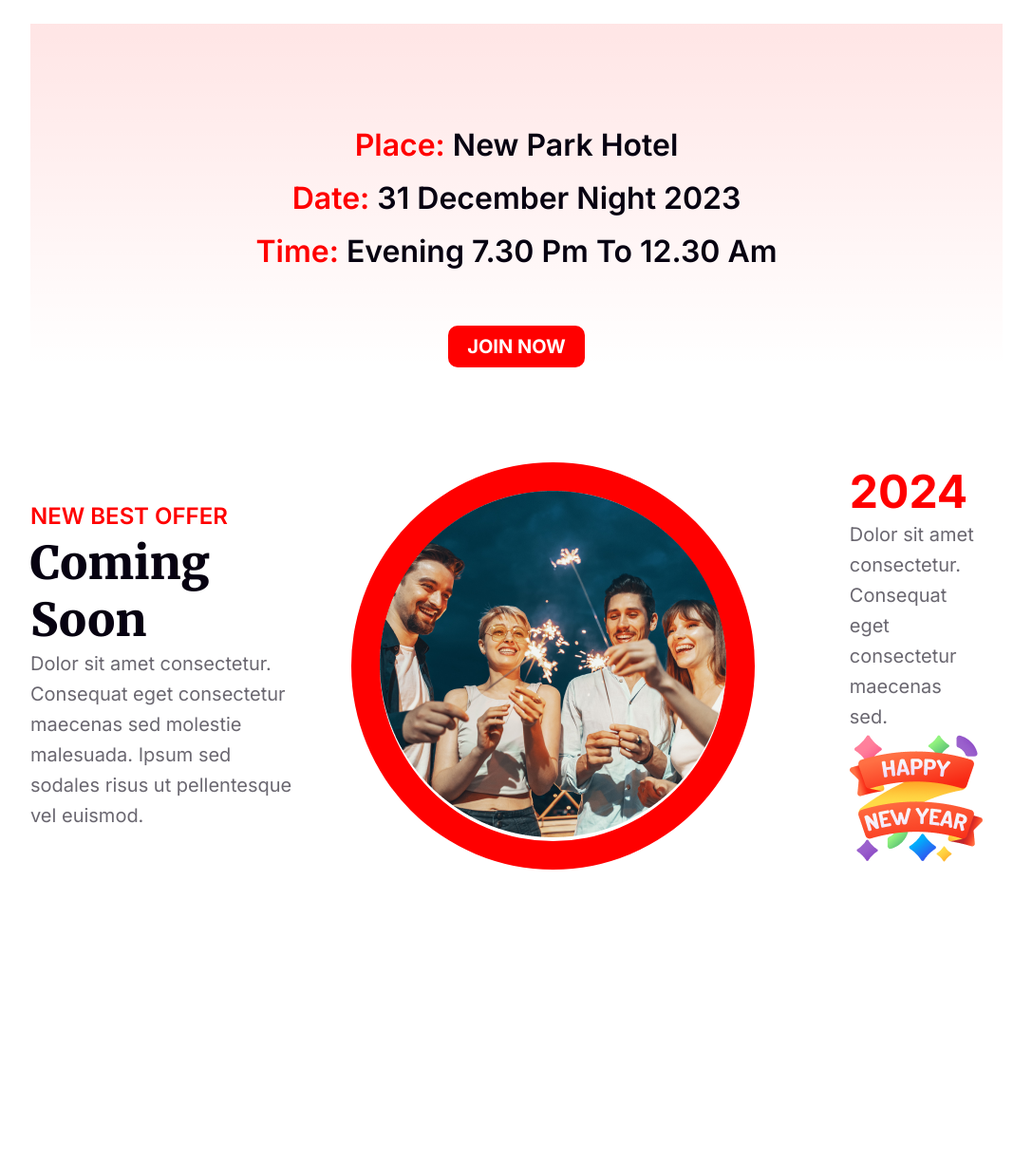
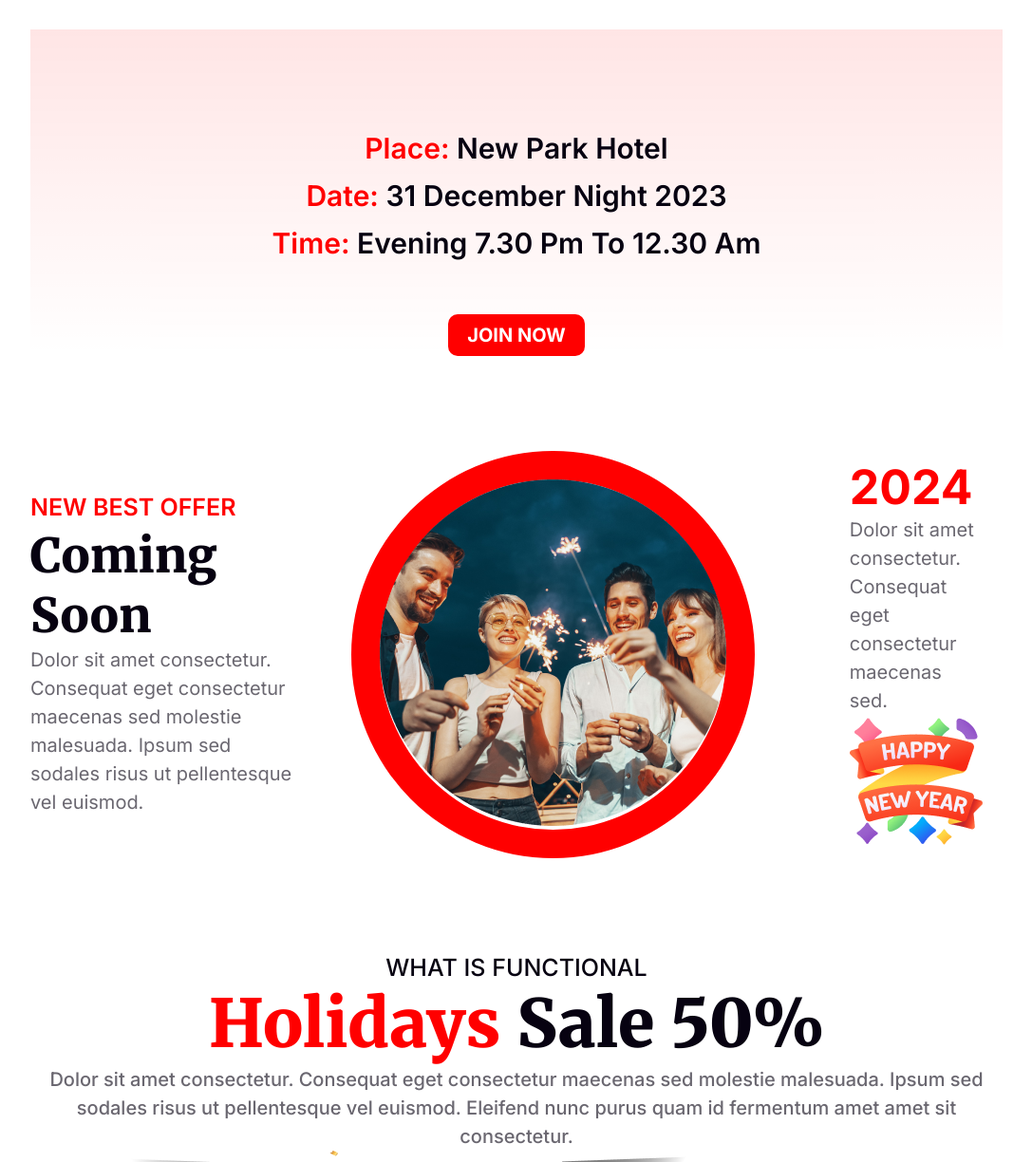
Before and after one commit to iamcharlie17/assignment-new-year, a plain HTML site: page index.html in a window 1280 px wide. Shown: the part 2380-3604 px from the top of the page at 95% size, without its empty margins (96-1183 px from the left). Before the commit the page ends 3396 px from the top, so only its background shows below. Drawn offline with Linux system fonts and the light colour scheme.

Commit message:
holiday sale section percial completed

```diff
--- a/index.html
+++ b/index.html
@@ -1,5 +1,6 @@
 <!DOCTYPE html>
 <html lang="en">
+
 <head>
   <meta charset="UTF-8">
   <meta name="viewport" content="width=device-width, initial-scale=1.0">
@@ -13,13 +14,14 @@
   <link rel="preconnect" href="https://fonts.googleapis.com">
   <link rel="preconnect" href="https://fonts.gstatic.com" crossorigin>
   <link href="https://fonts.googleapis.com/css2?family=Inter:wght@100;200;300;400;500;600;700;800;900&display=swap"
-      rel="stylesheet">
+    rel="stylesheet">
   <link rel="preconnect" href="https://fonts.googleapis.com">
   <link rel="preconnect" href="https://fonts.gstatic.com" crossorigin>
   <link
     href="https://fonts.googleapis.com/css2?family=Inter:wght@100;200;300;400;500;600;700;800;900&family=Merriweather:ital,wght@0,300;0,400;0,700;0,900;1,300;1,400;1,700;1,900&display=swap"
     rel="stylesheet">
 </head>
+
 <body>
   <header>
     <div class="container">
@@ -46,7 +48,8 @@
         <div class="column">
           <div class="party-text">
             <h1>Welcome to midnight party</h1>
-            <p>Dolor sit amet consectetur. Consequat eget consectetur maecenas sed molestie malesuada. Ipsum sed sodales risus ut
+            <p>Dolor sit amet consectetur. Consequat eget consectetur maecenas sed molestie malesuada. Ipsum sed sodales
+              risus ut
               pellentesque vel euismod.</p>
             <button>Join Now</button>
           </div>
@@ -71,8 +74,9 @@
         <div class="column1">
           <h3>NEW BEST OFFER</h3>
           <h1>Coming Soon</h1>
-          <p>Dolor sit amet consectetur. Consequat eget consectetur maecenas sed molestie malesuada. Ipsum sed sodales risus ut
-          pellentesque vel euismod.</p>
+          <p>Dolor sit amet consectetur. Consequat eget consectetur maecenas sed molestie malesuada. Ipsum sed sodales
+            risus ut
+            pellentesque vel euismod.</p>
         </div>
         <div class="column2">
           <img src="resources/Ellipse 1.png" alt="">
@@ -85,8 +89,28 @@
       </section>
     </div>
 
+    <div class="container">
+      <section class="holiday-sale-section">
+        <div class="holiday-text">
+          <h2>WHAT IS FUNCTIONAL</h2>
+          <h1>Holidays <span>Sale 50%</span> </h1>
+          <p>Dolor sit amet consectetur. Consequat eget consectetur maecenas sed
+            molestie malesuada. Ipsum sed sodales risus ut pellentesque vel euismod. Eleifend nunc purus quam id
+            fermentum amet amet
+            sit consectetur.</p>
+        </div>
+        <div class="holiday-images">
+          <img src="resources/Group 75.png" alt="">
+          <img src="resources/Group 44.png" alt="">
+          <img src="resources/Rectangle 1.png" alt="">
+        </div>
+
+      </section>
+    </div>
+
 
   </main>
   <footer></footer>
 </body>
+
 </html>
--- a/styles/style.css
+++ b/styles/style.css
@@ -20,7 +20,6 @@
   border-radius: 16px;
   background-position: center;
   position: relative;
-
 }
 
 .banner h3 {
@@ -93,16 +92,16 @@
 .party-section h1 {
   color: #fff;
   font-family: Merriweather;
-  font-size: 64px;
+  font-size: 60px;
   font-weight: 900;
-  line-height: 88px;
-  letter-spacing: 7.04px;
+  line-height: 90px;
+  letter-spacing: 5px;
   padding: 100px 100px 10px 100px;
 }
 .party-section p {
   color: rgba(255, 255, 255, 0.8);
   font-family: Inter;
-  font-size: 18px;
+  font-size: 20px;
   font-weight: 400;
   line-height: 30px;
   padding: 0 100px 10px 100px;
@@ -143,20 +142,20 @@
 .location-section h5 {
   color: #070211;
   font-family: Inter;
-  font-size: 32px;
+  font-size: 30px;
   font-style: normal;
   font-weight: 600;
-  line-height: 56px;
+  line-height: 50px;
   text-transform: capitalize;
 }
 .location-section h5 span {
   color: #f00;
   text-align: center;
   font-family: Inter;
-  font-size: 32px;
+  font-size: 30px;
   font-style: normal;
   font-weight: 600;
-  line-height: 56px;
+  line-height: 50px;
   text-transform: capitalize;
 }
 
@@ -189,7 +188,7 @@
 .best-offer-section h3 {
   color: #f00;
   font-family: Inter;
-  font-size: 24px;
+  font-size: 25px;
   font-weight: 600;
   line-height: normal;
   margin-bottom: 5px;
@@ -198,7 +197,7 @@
 .best-offer-section h1 {
   color: #070211;
   font-family: Merriweather;
-  font-size: 48px;
+  font-size: 50px;
   font-weight: 900;
   text-transform: capitalize;
 }
@@ -207,23 +206,59 @@
   font-family: Inter;
   font-size: 20px;
   font-weight: 400;
-  line-height: 32px;
-
+  line-height: 30px;
 }
 
 .best-offer-section h2 {
   color: #f00;
   font-family: Inter;
-  font-size: 48px;
+  font-size: 50px;
   font-weight: 700;
 }
 
-.best-offer-section .column2{
+.best-offer-section .column2 {
   border: 30px solid red;
   border-radius: 50%;
   margin-right: 50px;
-
 }
-.best-offer-section .column3{
+.best-offer-section .column3 {
   padding-right: 20px;
 }
+
+/* holiday sale section */
+
+.holiday-sale-section {
+  margin-top: 100px;
+}
+
+.holiday-text {
+  text-align: center;
+}
+.holiday-text h2 {
+  color: #070211;
+  font-family: Inter;
+  font-size: 25px;
+  font-weight: 500;
+}
+.holiday-text h1 {
+  color: #f00;
+  font-family: Merriweather;
+  font-size: 70px;
+  font-weight: 900;
+}
+.holiday-text h1 span {
+  color: #070211;
+  font-family: Merriweather;
+  font-size: 70px;
+  font-weight: 900;
+}
+.holiday-text p {
+  color: rgba(7, 2, 17, 0.6);
+  font-family: Inter;
+  font-size: 20px;
+  font-weight: 500;
+  line-height: 30px;
+}
+.holiday-images {
+  mix-blend-mode: multiply;
+}
```
